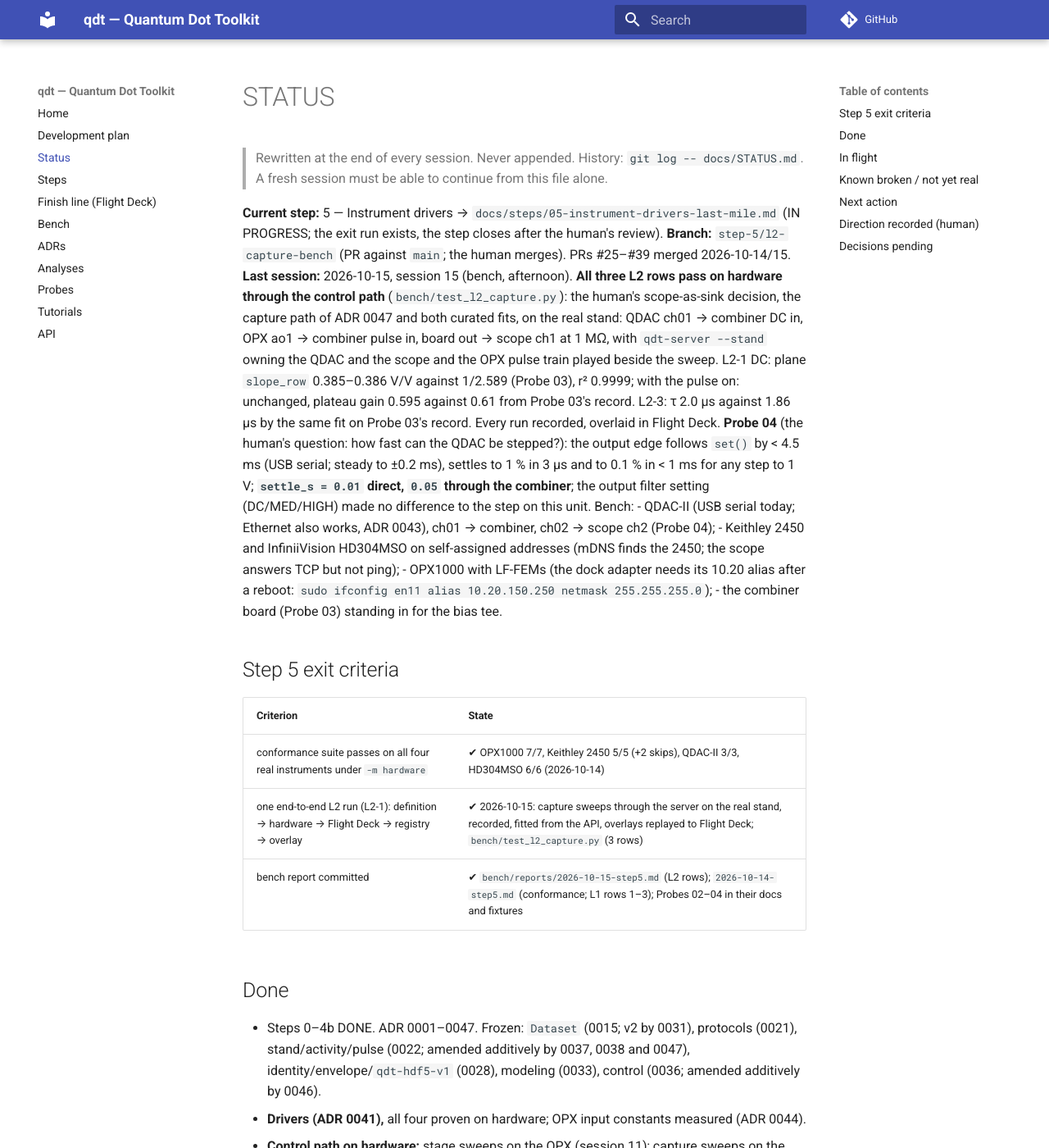
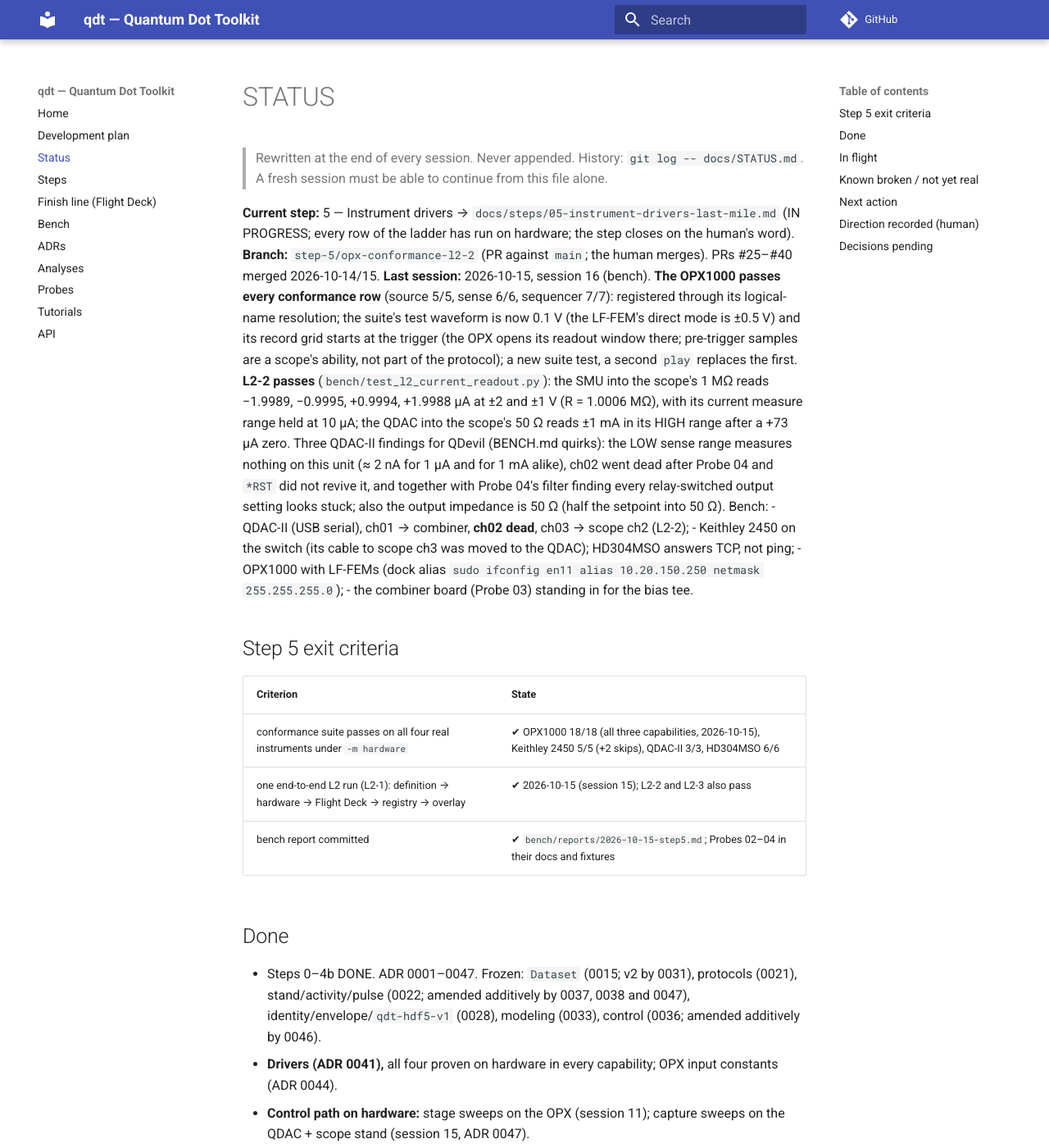
Before and after one commit to CowboyQuantum/qdt, an MkDocs documentation site: the page built from docs/STATUS.md, in a window 1280 px wide and 1400 px high. Shown: the whole window at 82% size. Built offline with MkDocs 1.6.1 and Material for MkDocs 9.7.7, drawn with Linux system fonts in a browser that asks for light colours; comment, search, counter and statistics services are not loaded; some of the changed text lies outside the part shown.

Commit message:
feat(bench): L2-2 QDAC row passes into the scope's 50 Ω in the HIGH range; QDAC-II findings (LOW sense range measures nothing, ch02 dead, 50 Ω output); BENCH, STATUS, Step 5 session 16
The row as specified (1 MΩ, LOW sense range) could not run on the bench unit: the LOW range returns
≈ 2 nA for 1 µA and for 1 mA alike, and the HIGH range's ≈ +73 µA zero hides 1 µA. The QDAC drives
±1 mA into the scope's 50 Ω input instead (half the setpoint arrives: its 50 Ω output impedance,
confirmed) and the HIGH range reads it within budget, the zero as the line's intercept. ch02 went dead
after Probe 04 and *RST did not revive it; with the filter finding every relay-switched output setting
looks stuck: one report to QDevil. Every row of the Step 5 ladder has now run on hardware.

Co-Authored-By: Claude Fable 5.1 <noreply@anthropic.com>

```diff
--- a/docs/BENCH.md
+++ b/docs/BENCH.md
@@ -12,7 +12,7 @@ local `*.stand.json` (gitignored; shape in `docs/examples/example_stand/bench.st
 | Role (protocol) | Instrument | Backend key | Address variable | Notes |
 |---|---|---|---|---|
 | `LevelSource` (+ `LevelSense` current readout) | QDAC-II, Ethernet or its rear USB port | `qdac2` | `QDT_QDAC2_ADDRESS` | `TCPIP::<host>::5025::SOCKET`, or `ASRL/dev/cu.usbserial-NNNN::INSTR` (921600 baud, set by the driver; ADR 0043). The LAN address is set over USB: `syst:comm:lan:dhcp 0`, `:ipad "<ip>"`, `:smask`, `:gat`, `:upd`, then a power cycle with the cable in. Channels used: TODO |
-| `Sequencer`, `WaveformSource`, `WaveformSense` | OPX1000 (LF-FEM) | `qua` | `QDT_OPX_ADDRESS` | FEM slot and output mode in settings |
+| `Sequencer`, `WaveformSource`, `WaveformSense` | OPX1000 (LF-FEM) | `qua` | `QDT_OPX_ADDRESS` | FEM slot and output mode in settings. Conformance on hardware 18/18 (2026-10-15): the suite's waveform is 0.1 V (direct mode is ±0.5 V) and its record grid starts at the trigger (the input opens its readout window there; pre-trigger samples are a scope's ability, not the protocol's) |
 | `WaveformSense` | Keysight InfiniiVision (X or HD3 series; an HD304MSO on the bench) | `infiniivision` | `QDT_SCOPE_ADDRESS` | `TCPIP::<host>::5025::SOCKET` (the VXI-11 `::INSTR` form refuses connections intermittently on the HD3; the socket form never did); it self-assigns a 169.254 address without DHCP. Trigger sweep must be AUTO, vertical scale set on the front panel. `:TIMebase:REFerence LEFT` is one division in from the left edge; the driver accounts for it |
 | `LevelSource` + `LevelSense` on one terminal | Keithley 2400-series | `keithley2400` | `QDT_SMU_ADDRESS` | legacy or 2450-style SCPI picked from `*IDN?` |
 
@@ -30,6 +30,18 @@ local `*.stand.json` (gitignored; shape in `docs/examples/example_stand/bench.st
 - The current readout in the default (HIGH) sense range carries a common-mode error of the order of
   0.1–0.3 mA per volt of output (manual § accuracy), so a 1 MΩ load is invisible there. To use the
   current as a load check, switch `SENS<n>:RANG LOW` (nA) with the channel at 0 V.
+- **The LOW current-sense range measures nothing on this unit (2026-10-15):** `SENS<n>:RANG LOW` reads
+  back LOW and `read? (@n)` returns ≈ 2.0 nA at 0 V, 2.1 nA with 1 µA flowing (1 V into the scope's
+  1 MΩ) and 2.1 nA with 1 mA flowing (0.1 V set into 50 Ω). The HIGH range works: 1 mA reads 2–3 % low
+  after its ≈ +73 µA zero is taken out. With the output filter finding (Probe 04) and ch02 dying, every
+  relay-switched setting of the output stage looks stuck; one report to QDevil for the three.
+- **The output impedance is 50 Ω:** into the scope's 50 Ω input half the setpoint arrives. A 1 MΩ load
+  sees the full setpoint (L2-1, L2-2 SMU-style loads are fine); a 50 Ω load halves it.
+- **A channel went dead and stayed dead (ch02, 2026-10-15, after Probe 04 had switched its output filter
+  DC → MED → HIGH → DC → HIGH):** 0 V at the scope for every setpoint, in both sense ranges, with `VOLT?`
+  and `LAST?` reporting the setpoint, no error, and a HIGH-range current readout of −143 µA at 1 V set;
+  `*RST` did not bring it back (unlike the outputs-at-0-V case above). ch01 kept working. Use another
+  channel and power-cycle the unit when the bench allows; report to QDevil with the filter finding.
 
 First bench run: `uv run pytest packages/qdt-lab -m hardware` with the variables exported. It runs the same
 conformance suite the emulators pass in CI. The OPX calibration constants
@@ -108,6 +120,14 @@ QDAC ch ──► scope ch (DC, 1 MΩ)        SMU F/S ──► scope ch (DC, 1
   volt). This is also ADR 0016's load-dependent `LevelSense` oracle.
 - **Fit:** a line through the origin. Slope 1/R_scope, within the specs of the instrument's current
   range and the scope's input impedance.
+- **Run 2026-10-15 (`bench/test_l2_current_readout.py`):** SMU row passes: −1.9989, −0.9995, +0.9994,
+  +1.9988 µA at ±2 and ±1 V (R = 1.0006 MΩ). The 2450's current measure range is held at 10 µA: left to
+  autorange it drops to 10 nA at 0 V, and a source behind a 10 nA measure range charges the cable at
+  10 nA, so the next level arrives late (the scope still read the previous level 0.1 s after the set).
+  QDAC row passes **into the 50 Ω input in the HIGH range** (±1 mA at ±0.1 V set; the QDAC's 50 Ω
+  output impedance halves the level at the scope, confirmed): slope against V_scope / 50 Ω within the
+  budget, zero ≈ +73 µA. The row as specified (1 MΩ, LOW sense range) could not run on this unit: see
+  the QDAC-II quirks (the LOW range reads ≈ 2 nA for any current).
 
 ### L2-3: the bias tee's droop, a real exponential
 - **Setup:** an OPX step (a long pulse) into the RF port, with the bias tee output on the scope (DC, high
--- a/docs/STATUS.md
+++ b/docs/STATUS.md
@@ -4,86 +4,77 @@
 > A fresh session must be able to continue from this file alone.
 
 **Current step:** 5 — Instrument drivers → `docs/steps/05-instrument-drivers-last-mile.md` (IN PROGRESS;
-the exit run exists, the step closes after the human's review).
-**Branch:** `step-5/l2-capture-bench` (PR against `main`; the human merges). PRs #25–#39 merged 2026-10-14/15.
-**Last session:** 2026-10-15, session 15 (bench, afternoon). **All three L2 rows pass on hardware through
-the control path** (`bench/test_l2_capture.py`): the human's scope-as-sink decision, the capture path of
-ADR 0047 and both curated fits, on the real stand: QDAC ch01 → combiner DC in, OPX ao1 → combiner pulse in,
-board out → scope ch1 at 1 MΩ, with `qdt-server --stand` owning the QDAC and the scope and the OPX pulse
-train played beside the sweep. L2-1 DC: plane `slope_row` 0.385–0.386 V/V against 1/2.589 (Probe 03),
-r² 0.9999; with the pulse on: unchanged, plateau gain 0.595 against 0.61 from Probe 03's record. L2-3:
-τ 2.0 µs against 1.86 µs by the same fit on Probe 03's record. Every run recorded, overlaid in Flight
-Deck. **Probe 04** (the human's question: how fast can the QDAC be stepped?): the output edge follows
-`set()` by < 4.5 ms (USB serial; steady to ±0.2 ms), settles to 1 % in 3 µs and to 0.1 % in < 1 ms for
-any step to 1 V; **`settle_s = 0.01` direct, `0.05` through the combiner**; the output filter setting
-(DC/MED/HIGH) made no difference to the step on this unit. Bench:
-- QDAC-II (USB serial today; Ethernet also works, ADR 0043), ch01 → combiner, ch02 → scope ch2 (Probe 04);
-- Keithley 2450 and InfiniiVision HD304MSO on self-assigned addresses (mDNS finds the 2450; the scope
-  answers TCP but not ping);
-- OPX1000 with LF-FEMs (the dock adapter needs its 10.20 alias after a reboot: `sudo ifconfig en11 alias
-  10.20.150.250 netmask 255.255.255.0`);
+every row of the ladder has run on hardware; the step closes on the human's word).
+**Branch:** `step-5/opx-conformance-l2-2` (PR against `main`; the human merges). PRs #25–#40 merged 2026-10-14/15.
+**Last session:** 2026-10-15, session 16 (bench). **The OPX1000 passes every conformance row** (source 5/5,
+sense 6/6, sequencer 7/7): registered through its logical-name resolution; the suite's test waveform is now
+0.1 V (the LF-FEM's direct mode is ±0.5 V) and its record grid starts at the trigger (the OPX opens its
+readout window there; pre-trigger samples are a scope's ability, not part of the protocol); a new suite
+test, a second `play` replaces the first. **L2-2 passes** (`bench/test_l2_current_readout.py`): the SMU
+into the scope's 1 MΩ reads −1.9989, −0.9995, +0.9994, +1.9988 µA at ±2 and ±1 V (R = 1.0006 MΩ), with its
+current measure range held at 10 µA; the QDAC into the scope's 50 Ω reads ±1 mA in its HIGH range after a
++73 µA zero. Three QDAC-II findings for QDevil (BENCH.md quirks): the LOW sense range measures nothing on
+this unit (≈ 2 nA for 1 µA and for 1 mA alike), ch02 went dead after Probe 04 and `*RST` did not revive it,
+and together with Probe 04's filter finding every relay-switched output setting looks stuck; also the
+output impedance is 50 Ω (half the setpoint into 50 Ω). Bench:
+- QDAC-II (USB serial), ch01 → combiner, **ch02 dead**, ch03 → scope ch2 (L2-2);
+- Keithley 2450 on the switch (its cable to scope ch3 was moved to the QDAC); HD304MSO answers TCP, not ping;
+- OPX1000 with LF-FEMs (dock alias `sudo ifconfig en11 alias 10.20.150.250 netmask 255.255.255.0`);
 - the combiner board (Probe 03) standing in for the bias tee.
 
 ## Step 5 exit criteria
 | Criterion | State |
 |---|---|
-| conformance suite passes on all four real instruments under `-m hardware` | ✔ OPX1000 7/7, Keithley 2450 5/5 (+2 skips), QDAC-II 3/3, HD304MSO 6/6 (2026-10-14) |
-| one end-to-end L2 run (L2-1): definition → hardware → Flight Deck → registry → overlay | ✔ 2026-10-15: capture sweeps through the server on the real stand, recorded, fitted from the API, overlays replayed to Flight Deck; `bench/test_l2_capture.py` (3 rows) |
-| bench report committed | ✔ `bench/reports/2026-10-15-step5.md` (L2 rows); `2026-10-14-step5.md` (conformance; L1 rows 1–3); Probes 02–04 in their docs and fixtures |
+| conformance suite passes on all four real instruments under `-m hardware` | ✔ OPX1000 18/18 (all three capabilities, 2026-10-15), Keithley 2450 5/5 (+2 skips), QDAC-II 3/3, HD304MSO 6/6 |
+| one end-to-end L2 run (L2-1): definition → hardware → Flight Deck → registry → overlay | ✔ 2026-10-15 (session 15); L2-2 and L2-3 also pass |
+| bench report committed | ✔ `bench/reports/2026-10-15-step5.md`; Probes 02–04 in their docs and fixtures |
 
 ## Done
 - Steps 0–4b DONE. ADR 0001–0047. Frozen: `Dataset` (0015; v2 by 0031), protocols (0021),
   stand/activity/pulse (0022; amended additively by 0037, 0038 and 0047), identity/envelope/`qdt-hdf5-v1`
   (0028), modeling (0033), control (0036; amended additively by 0046).
-- **Drivers (ADR 0041),** all four proven on hardware; OPX input constants measured (ADR 0044).
+- **Drivers (ADR 0041),** all four proven on hardware in every capability; OPX input constants (ADR 0044).
 - **Control path on hardware:** stage sweeps on the OPX (session 11); capture sweeps on the QDAC + scope
   stand (session 15, ADR 0047).
-- **L1 complete (sessions 7–9); L2 complete (session 15):** `bench/test_l1_loopback.py`,
-  `bench/test_l2_capture.py`, `bench/scope_accuracy.py` (the HD3 datasheet formula, shared),
-  `bench/conftest.py` fixtures (the front-panel fixture takes a trigger coupling).
-- **Probes:** 02 (OPX input calibration), 03 (the combiner board), **04 (QDAC settling)**.
+- **L1 complete; L2 complete (L2-1, L2-3 session 15; L2-2 session 16):** `bench/test_l1_loopback.py`,
+  `bench/test_l2_capture.py`, `bench/test_l2_current_readout.py`, `bench/scope_accuracy.py`.
+- **Probes:** 02 (OPX input calibration), 03 (the combiner board), 04 (QDAC settling).
 - **Curated methods:** charge transitions (0029), Coulomb diamonds (0030), plane fit (0045), single
-  exponential (0046); both fits now proven on hardware records.
+  exponential (0046); both fits proven on hardware records.
 - **Bench reports (ADR 0042):** `scripts/bench_report.py`.
-- 352 Python tests (+5 Postgres-parametrized), 4 skipped, 23 hardware-only in `packages/`, 14
+- 353 Python tests (+5 Postgres-parametrized), 4 skipped, 34 hardware-only in `packages/`, 16
   hardware-only in `bench/`; Flight Deck 71 unit tests and 5 e2e.
 
 ## In flight
-- Nothing uncommitted. PR for `step-5/l2-capture-bench` awaits the human.
+- Nothing uncommitted. PR for `step-5/opx-conformance-l2-2` awaits the human.
 
 ## Known broken / not yet real
-- **The QDAC-II's output filter setting had no effect on the step** (Probe 04; firmware 14-1.70): DC,
-  MED and HIGH all gave a 1.9 µs edge, and MED and HIGH pass a 100 kHz sine alike. The firmware knows the
-  setting (it refuses the sine generator under DC). Verify with the front panel or QDevil before a stand
-  file assumes a low-noise filter on a held gate. The driver never sets the filter.
-- **The command latency bound is poll-limited** (< 4.5 ms, the scope's query round trip); the QDAC's
-  serial query round trip is 16 ms, so an acknowledgement in `set` is not worth it. The Ethernet link
-  may be faster (not measured).
-- **Nothing in a sweep plays a waveform:** L2-3's OPX pulse train is played beside the sweep by the
-  test; the scope's trigger is set on the instrument (BENCH.md records the convention).
-- **A sweep leaves its last level on the QDAC** (ADR 0038 holds levels, never zeroes them); a capture
-  that wants 0 V holds it through `levels`. Whether a sweep should return to a rest level is undecided.
-- **Captures of one point are sequential**, one channel per capture (ADR 0047).
-- **A 3-D capture variable (stepped axis, record, time) has no Flight Deck view.**
-- **Flight Deck offers every method on every record** (`applies_to` is not read); the trace view has no
-  axes or labels and does not draw an analysis output curve beside the trace.
-- **The exponential's edge detector is a heuristic** (ADR 0046); `amplitude` is referenced to the
-  window's start. **The plane fit is ordinary least squares** (ADR 0045).
-- **No hardware `WaveformSense` row for the OPX input** in the conformance suite (ADR 0044).
-- **OPX input offset** −1.7 mV at 0 V in, not applied.
-- **QDAC-II outputs can come up dead** (firmware 14-1.70): `*RST` fixes it; verify one channel first.
-- **QDAC-II current readout** in the HIGH sense range hides a 1 MΩ load; `SENS<n>:RANG LOW` at 0 V.
-- **Link-local addresses move** (2450, scope); `dns-sd -B _scpi-raw._tcp local.` finds the 2450; the
-  scope is found in the ARP table and answers TCP on 5025 but not ping. The HD3 refuses a socket for a
-  few seconds after one closes (retry). Its SCPI is slow: a query round trip is 4.5 ms, a write with
-  `*OPC?` 44 ms; a single-shot left waiting blocks `*OPC?` (send `:STOP` first).
-- **Bench network:** the dock adapter loses its 10.20 alias on reboot (`sudo ifconfig en11 alias ...`).
+- **QDAC-II (firmware 14-1.70), three findings for QDevil:** the output filter setting changes nothing
+  (Probe 04); the LOW current-sense range reads ≈ 2 nA for any current; ch02 is dead (0 V for every
+  setpoint, setpoint reported, `*RST` no cure). The HIGH range works (zero ≈ +73 µA, 2–3 % low); the
+  driver never sets filter or range. Power-cycle the unit when the bench allows.
+- **The QDAC's output impedance is 50 Ω:** a 50 Ω load halves the level; high-impedance loads are fine.
+- **The 2450 autoranges its current measurement to 10 nA at 0 V** and then charges the cable at 10 nA:
+  hold the range (`:SENS:CURR:RANG`) in a stand whose SMU drives a capacitive line. How a sense range is
+  declared is a pending decision (channel map vs. inferred).
+- **The command latency bound is poll-limited** (< 4.5 ms); the Ethernet link is not measured.
+- **Nothing in a sweep plays a waveform:** L2-3's OPX pulse train is played beside the sweep.
+- **A sweep leaves its last level on the QDAC** (ADR 0038); a capture that wants 0 V holds it through `levels`.
+- **Captures of one point are sequential**, one channel per capture (ADR 0047). **A 3-D capture variable
+  has no Flight Deck view.** **Flight Deck offers every method on every record**; the trace view has no
+  axes or labels and no output curve.
+- **The exponential's edge detector is a heuristic** (ADR 0046). **The plane fit is ordinary least
+  squares** (ADR 0045).
+- **OPX input offset** −1.7 mV at 0 V in, not applied. **OPX `drive`:** not supported on the LF-FEM
+  stage. **OPX results:** one frame per result at job end.
+- **QDAC-II outputs can come up dead after a power cycle** (`*RST` fixes that case).
+- **Link-local addresses move**; the scope answers TCP on 5025 but not ping, refuses a socket for a few
+  seconds after one closes, and its SCPI is slow (query 4.5 ms, write with `*OPC?` 44 ms; a waiting
+  single-shot blocks `*OPC?`: send `:STOP` first).
+- **Bench network:** the dock adapter loses its 10.20 alias on reboot.
 - **Serial numbers:** `bench_report.py` does not redact `*IDN?` serials (decision pending).
-- **qm-qua deprecation:** the OPX driver's QUA config carries a deprecated `version` key; `job.halt` is
-  deprecated for `job.cancel`.
+- **qm-qua deprecations:** the QUA config's `version` key; `job.halt` for `job.cancel`.
 - **Today's report** holds many runs, including failed ones; the plugin never rewrites (ADR 0042).
-- **OPX results:** one frame per result at job end; maps fill line by line.
-- **OPX `drive`:** not supported on the LF-FEM stage.
 - Carried over: diamond estimator needs a cold sensor (ADR 0030); zero-clipping in the dot model (ADR
   0020); overlays in one colour; Postgres suite only in CI; `FINISH_LINE.md` TODO (human); Windows pnpm
   via `corepack pnpm`.
@@ -91,15 +82,15 @@ any step to 1 V; **`settle_s = 0.01` direct, `0.05` through the combiner**; the
 ## Next action
 **Human:**
 1. Merge the PR.
-2. Review the Step 5 exit: the three criteria are met. Say whether Step 5 closes now or after the
-   remaining rows (a hardware `WaveformSource`/`WaveformSense` conformance row for the OPX; L2-2, the
-   current readout into the scope's 1 MΩ, which no test has run).
-3. Verify the QDAC-II output filter on the front panel (Probe 04 finding 1).
+2. Close Step 5 or name what is still missing: every exit criterion is met and every ladder row has run
+   on hardware. A session then marks the step DONE (status, `docs/steps/README.md`, DEVELOPMENT_PLAN
+   §7.2) and opens Step 6's file.
+3. Report the three QDAC-II findings to QDevil; power-cycle the unit; check whether ch02 returns.
 
-**Then (sessions):** close Step 5 (status, step index, DEVELOPMENT_PLAN §7.2 row); the OPX conformance
-rows; L2-2; the Flight Deck time-series view's remainder (axes, `applies_to` filter, output curve);
-Step 6 planning (ADR: a `PlayedWaveform` activity and sub-ms stepping on the sequencer, informed by
-Probe 04).
+**Then (sessions):** Step 6 planning (ADRs: a `PlayedWaveform` activity; sub-ms stepping on the sequencer,
+informed by Probe 04; how a sense range is declared); the Flight Deck time-series view's remainder (axes,
+`applies_to` filter, output curve beside the trace); a Probe on the QDAC's Ethernet latency if Step 6 needs
+the bound tightened.
 
 ## Direction recorded (human)
 - **2026-10-13:** web app end state. Curated analyses only. The control path came before the drivers
@@ -117,17 +108,18 @@ Probe 04).
   first part: record traces draw as traces with markers; axes, labels and the method filter remain.)
 - **2026-10-15:** the single exponential is written off the bench (session 14); **the scope is L2-1's
   sink**; **waveform capture is a server feature** the human wants to keep (ADR 0047); the human asked
-  how fast the QDAC can be stepped in an untriggered sweep (Probe 04: the serial latency, not the
-  analog settling, is the wait).
+  how fast the QDAC can be stepped in an untriggered sweep (Probe 04); the human chose to finish the OPX
+  conformance rows and L2-2 before closing Step 5 (session 16); the combiner wiring stays intact
+  throughout, L2-2 and Probe 04 use spare QDAC channels and scope inputs.
 
 ## Decisions pending
-- Whether Step 5 closes now (exit criteria met) or after the OPX conformance rows and L2-2.
-- Whether a sweep should also *play* a waveform at every point (a `PlayedWaveform` activity) or L2-3
-  keeps playing its pulse train beside the sweep.
+- Closing Step 5 (every criterion met) and opening Step 6.
+- Whether a sweep should also *play* a waveform at every point (a `PlayedWaveform` activity).
 - Whether a sweep returns the stepped channels to a rest level at its end.
+- How a sense range is declared (channel map vs. inferred): the 2450's autorange and the QDAC's LOW range
+  both argue for declaring it.
 - A default operating point per device (not in ADR 0038).
 - Whether to fix the dot model's zero-clipping (ADR 0020 amendment).
 - Whether the diamond estimator should survive warm edges.
 - Whether `bench_report.py` should redact `*IDN?` serial fields.
-- How the QDAC-II current-sense range is declared (channel map vs. inferred).
 - When the Flight Deck time-series view's remainder (axes, `applies_to` filter, output curve) is scheduled.
--- a/docs/steps/05-instrument-drivers-last-mile.md
+++ b/docs/steps/05-instrument-drivers-last-mile.md
@@ -105,3 +105,10 @@ recorded in the registry and shown in Flight Deck with its overlays: **the Step
 0.1 % in < 1 ms; the output filter setting made no difference on this unit. `settle_s = 0.01` direct, `0.05`
 through the combiner. Two bench facts in the tests: a sweep leaves its last level on the QDAC; a trigger at
 the pulse's height is marginal (AC-coupled at 40 %).
+Session 16 (2026-10-15, bench): **the OPX1000 passes the WaveformSource and WaveformSense conformance rows**
+(18/18 with the sequencer); the suite's waveform is 0.1 V and its record grid starts at the trigger (pre-trigger
+samples are a scope's ability, not the protocol's); a new suite test: a second `play` replaces the first.
+**L2-2 passes** (`bench/test_l2_current_readout.py`): the SMU at 1 MΩ (R = 1.0006 MΩ; its current range held
+at 10 µA because autoranging to 10 nA slowed the source), the QDAC at 50 Ω in the HIGH range (1 mA; its LOW
+range measures nothing on this unit; ch02 died and `*RST` did not revive it; the output impedance is 50 Ω).
+Every row of the Step 5 ladder has now run on hardware.
```
Also changed, not shown: bench/reports/2026-10-15-step5.md (+47 -0 lines), 1 other file.
